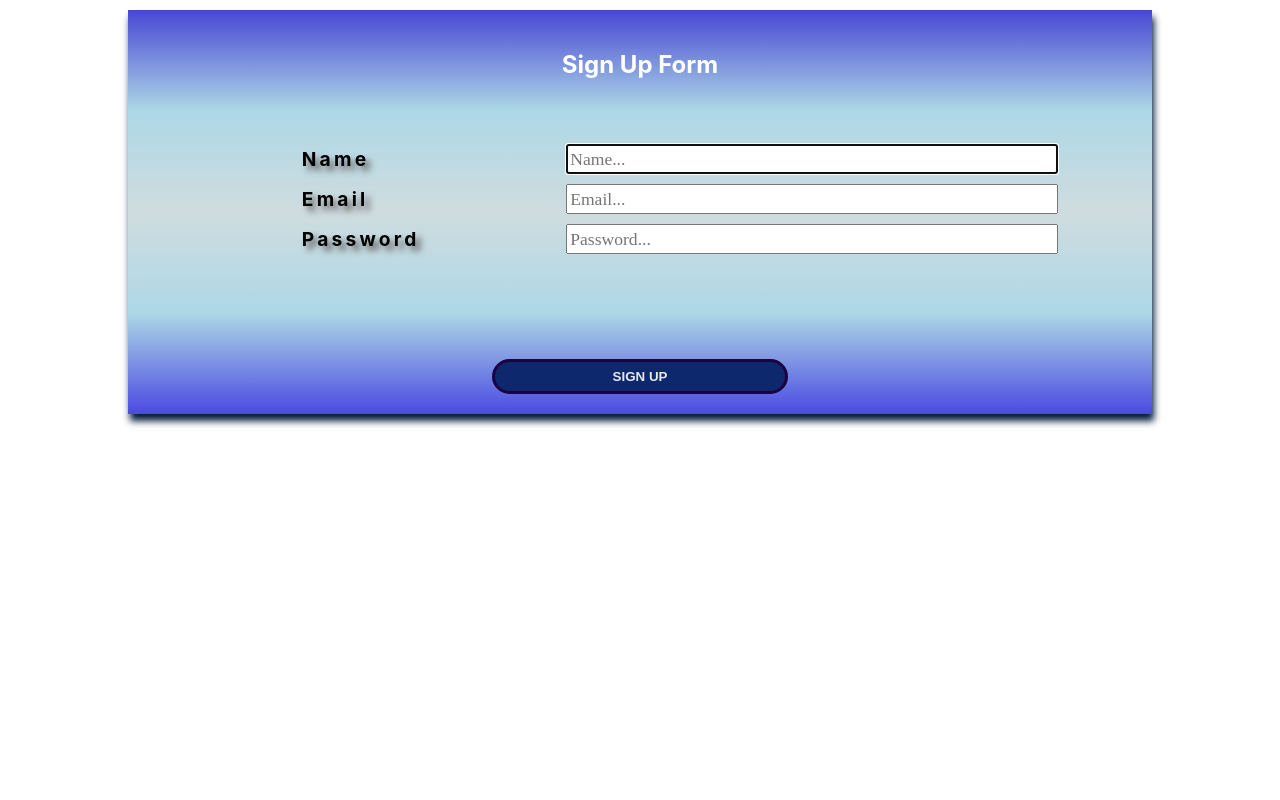
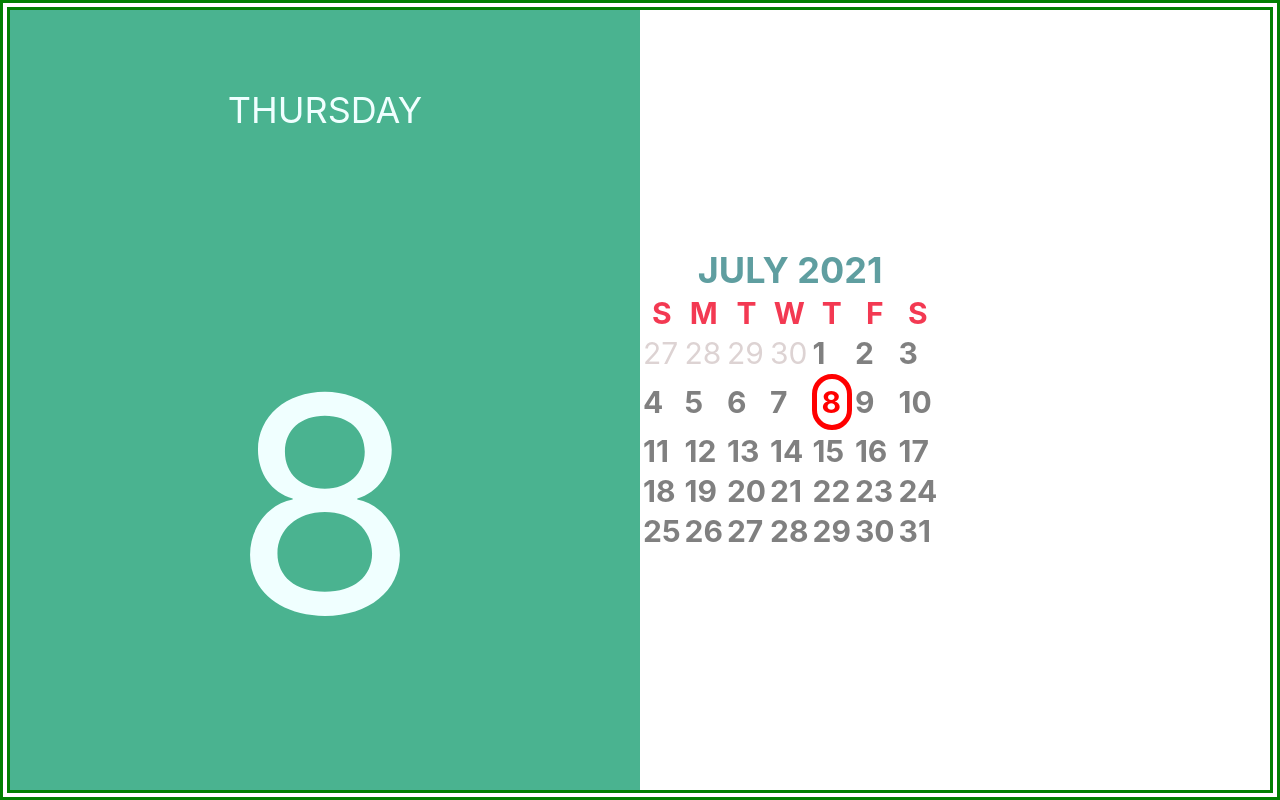
Before and after one commit to dmitriyPruss/reactAppStart, a React (Create React App) app: page / in a window 1280 px wide. Built offline with nearby package versions, Linux system fonts and the light colour scheme.

Commit message:
with calendar

```diff
--- a/package.json
+++ b/package.json
@@ -10,6 +10,7 @@
     "date-fns": "^2.22.1",
     "lodash": "^4.17.21",
     "node-sass": "^6.0.1",
+    "prop-types": "^15.7.2",
     "react": "^17.0.2",
     "react-dom": "^17.0.2",
     "react-scripts": "4.0.3",
--- a/src/App.js
+++ b/src/App.js
@@ -1,11 +1,13 @@
 import logo from './logo.svg';
 import './App.css';
 import React, { Component } from 'react';
-import SignUp  from './components/SignUp';
+// import SignUp  from './components/SignUp';
+import Calendar from './components/Calendar'
+// import UsersListHW from './components/UsersListHW'
 
 function App() {
   return (
-    <SignUp />
+    <Calendar />
   );
 };
 
--- /dev/null
+++ b/src/components/Calendar/Calendar.module.scss
@@ -0,0 +1,71 @@
+
+$fontSize: 30px;
+
+* {
+    box-sizing: border-box;
+}
+
+.calendarContainer {
+    display: flex;
+    border: 10px double green;
+    height: 100vh;
+}
+
+.dayContainer {
+    color: azure;
+    background-color: rgb(74, 179, 144);
+    width: 50%;
+
+    display: flex;
+    flex-direction: column;
+    align-items: center;
+    justify-content: space-evenly;
+
+    .dayOfWeek {
+        font-size: $fontSize * 1.2;
+        height: 20%;
+    }
+
+    .dayOfMonth {
+        font-size: $fontSize * 10;
+        height: 50%;
+    }
+}
+
+.monthContainer {
+    font-size: $fontSize;
+
+    display: flex;
+    flex-direction: column;
+    align-items: center;
+    justify-content: space-evenly;
+}
+
+.monthHeader {
+    color: cadetblue;
+    font: {
+        weight: bold;
+        size: $fontSize * 1.2;
+    }
+}
+
+.weekDays {
+    color: rgb(243, 57, 82);
+}
+
+.currentMonth {
+    color: grey;
+    font-weight: bold;
+}
+
+.otherMonth {
+    color: rgb(221, 211, 211);
+}
+
+.currentDay {
+    border: 5px solid red {
+        radius: 25px;
+    };
+    padding: 5px;
+    color: red;
+}
--- /dev/null
+++ b/src/components/Calendar/CalendarDate/index.jsx
@@ -0,0 +1,8 @@
+import React from 'react';
+
+function CalendarDate(props) {
+  const { date, dateClass } = props;
+  return <td className={dateClass}>{date}</td>;
+}
+
+export default CalendarDate;
--- /dev/null
+++ b/src/components/Calendar/Day/index.jsx
@@ -0,0 +1,17 @@
+import React from 'react';
+import { format } from 'date-fns';
+import styles from './../Calendar.module.scss';
+
+function Day() {
+  const currentDate = new Date();
+  const formatDate = format(currentDate, 'eeee').toUpperCase();
+
+  return (
+    <section className={styles.dayContainer}>
+      <div className={styles.dayOfWeek}>{formatDate}</div>
+      <div className={styles.dayOfMonth}>{currentDate.getDate()}</div>
+    </section>
+  );
+}
+
+export default Day;
--- /dev/null
+++ b/src/components/Calendar/Month/index.jsx
@@ -0,0 +1,46 @@
+import React from 'react';
+import Week from './../Week';
+import { format, getWeeksInMonth, getWeek } from 'date-fns';
+import styles from './../Calendar.module.scss';
+
+const getWeeks = date => {
+  const firstDayOfMonth = new Date(date.getFullYear(), date.getMonth(), 1);
+  const firstWeek = getWeek(firstDayOfMonth);
+
+  const year = date.getFullYear();
+
+  const weeks = [];
+
+  for (let i = firstWeek; i < firstWeek + getWeeksInMonth(date); i++) {
+    weeks.push(<Week key={i} date={date} week={i} year={year} />);
+  }
+
+  return weeks;
+};
+
+function Month(props) {
+  const { date } = props;
+
+  return (
+    <section className={styles.monthContainer}>
+      <table>
+        {/* Получить месяц и год */}
+        <caption className={styles.monthHeader}>{format(date, 'MMMM y').toUpperCase()}</caption>
+        <thead className={styles.weekDays}>
+          <tr>
+            <th>S</th>
+            <th>M</th>
+            <th>T</th>
+            <th>W</th>
+            <th>T</th>
+            <th>F</th>
+            <th>S</th>
+          </tr>
+        </thead>
+        <tbody>{getWeeks(date)}</tbody>
+      </table>
+    </section>
+  );
+}
+
+export default Month;
--- /dev/null
+++ b/src/components/Calendar/Week/index.jsx
@@ -0,0 +1,39 @@
+import { parse, addDays, isSameDay, isSameMonth } from 'date-fns';
+import React from 'react';
+import CalendarDate from './../CalendarDate';
+import PropTypes from 'prop-types';
+import classNames from 'classnames';
+import styles from './../Calendar.module.scss';
+
+
+const getDaysOfWeek = (date, week, year) => {
+  const startOfWeek = parse(`${year} ${week}`, 'Y w', new Date());
+
+  const days = [];
+  for (let i = 0; i < 7; ++i) {
+    const dateIndex = addDays(startOfWeek, i);
+
+    const currentDayClass = classNames( styles.currentMonth, {
+      [styles.currentDay]: isSameDay(date, dateIndex),
+    });
+
+    isSameMonth(date, dateIndex) ?
+    days.push(<CalendarDate key={dateIndex.getDate()} dateClass={currentDayClass} date={dateIndex.getDate()} />) :
+    days.push(<CalendarDate key={dateIndex.getDate()} dateClass={styles.otherMonth} date={dateIndex.getDate()} />);
+  }
+  return days;
+};
+
+function Week(props) {
+  const { date, week, year } = props;
+
+  return <tr>{getDaysOfWeek(date, week, year)}</tr>;
+}
+
+Week.propTypes = {
+  date: PropTypes.instanceOf(Date),
+  week: PropTypes.number.isRequired,
+  year: PropTypes.number.isRequired,
+};
+
+export default Week;
--- /dev/null
+++ b/src/components/Calendar/index.jsx
@@ -0,0 +1,26 @@
+import React, { Component } from 'react';
+import Day from './Day';
+import Month from './Month';
+import styles from './Calendar.module.scss';
+
+class Calendar extends Component {
+  constructor(props) {
+    super(props);
+
+    this.state = {
+      date: new Date(),
+    };
+  }
+
+  render() {
+    const { date } = this.state;
+    return (
+      <article className={styles.calendarContainer}>
+        <Day />
+        <Month date={date} />
+      </article>
+    );
+  }
+}
+
+export default Calendar;
--- a/src/components/UsersListHW/index.jsx
+++ b/src/components/UsersListHW/index.jsx
@@ -45,7 +45,7 @@ export default class UsersListHW extends Component {
 
             promise.then( () => {
                 newUsers.splice(index, 1);
-                this.setState({users: newUsers});
+                this.setUsers(newUsers);
             });
         }
 
```
